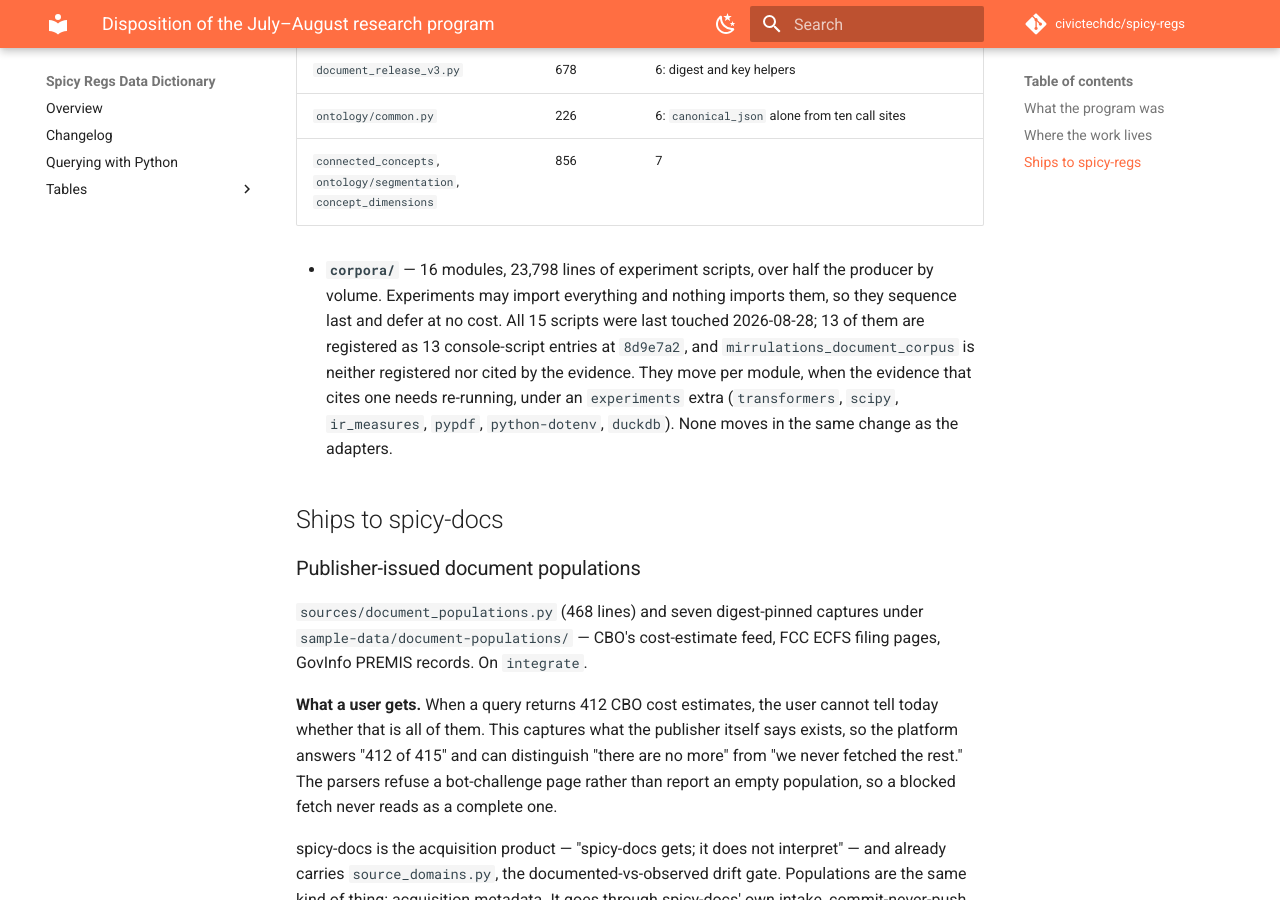
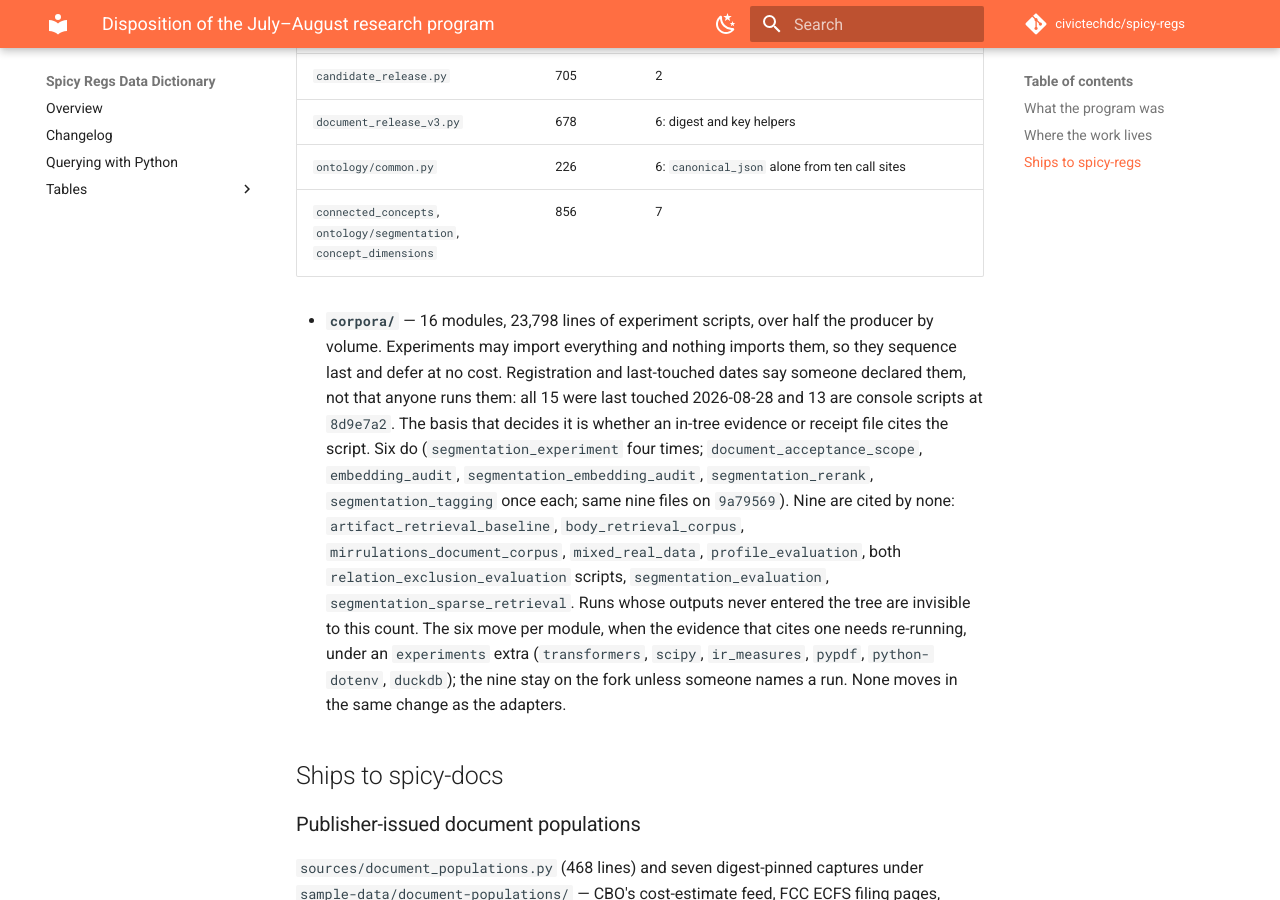
Before and after one commit to civictechdc/spicy-regs, an MkDocs documentation site: the page built from docs/disposition.md, in a window 1280 px wide and 900 px high, scrolled down 6896 px. Built offline with MkDocs 1.6.1 and Material for MkDocs 9.7.7, drawn with Linux system fonts in a browser that asks for light colours; comment, search, counter and statistics services are not loaded; some of the changed text lies outside the part shown.

Commit message:
docs(disposition): record the five-module reader guard fix and the corpora citation basis
spicy-docs 160dbe9 probes all five modules DocSpec imports, together and
alone. corpora/ scripts are counted by in-tree evidence and receipt
citations: six cited, nine not; the nine stay on the fork unless a run is
named.

Co-Authored-By: Claude Fable 5.1 <noreply@anthropic.com>
Claude-Session: https://claude.ai/code/session_017XbfiZd8imvF4gJeVX61KB

```diff
--- a/docs/disposition.md
+++ b/docs/disposition.md
@@ -227,11 +227,14 @@ every count below by AST on 2026-09-05 and added the seams recorded here.
   five of its modules, and spicy-docs' `tests/test_reader_closure.py` at
   `86e8416` fails if `polars`, `httpx`, `boto3`, `botocore`, `loguru`, or
   `tqdm` sit in `sys.modules` after importing `source_native` and
-  `source_native_profiles`. That guard is the enforcement for this port. It
+  `source_native_profiles`. That guard is the enforcement for this port; it
   gains the seven model names (`anthropic`, `openai`, `sentence_transformers`,
-  `torch`, `docling`, `tiktoken`, `transformers`), and since DocSpec imports
-  five modules on that path and all five are clean today, it should name all
-  five. Import direction, after spicysearch's `AGENTS.md` table
+  `torch`, `docling`, `tiktoken`, `transformers`) in its one tuple. It named
+  two of the five modules DocSpec imports; spicy-docs `160dbe9` (local `main`,
+  2026-09-05) probes all five, together and each alone, because a batch probe
+  cannot tell a clean module from one shadowed by a sibling that imported
+  first. All five were already clean. An orchestration guard, if the port adds
+  one, mirrors the per-module probe. Import direction, after spicysearch's `AGENTS.md` table
   (`f97b904:100`):
 
   | From | Read/verify | Acquisition/publish | Orchestration | Experiments |
@@ -280,13 +283,23 @@ every count below by AST on 2026-09-05 and added the seams recorded here.
 
 - **`corpora/`** — 16 modules, 23,798 lines of experiment scripts, over half
   the producer by volume. Experiments may import everything and nothing imports
-  them, so they sequence last and defer at no cost. All 15 scripts were last
-  touched 2026-08-28; 13 of them are registered as 13 console-script
-  entries at `8d9e7a2`, and `mirrulations_document_corpus` is neither
-  registered nor cited by the evidence. They move per module, when the evidence
-  that cites one needs re-running, under an `experiments` extra
-  (`transformers`, `scipy`, `ir_measures`, `pypdf`, `python-dotenv`,
-  `duckdb`). None moves in the same change as the adapters.
+  them, so they sequence last and defer at no cost. Registration and
+  last-touched dates say someone declared them, not that anyone runs them:
+  all 15 were last touched 2026-08-28 and 13 are console scripts at `8d9e7a2`.
+  The basis that decides it is whether an in-tree evidence or receipt file
+  cites the script. Six do (`segmentation_experiment` four times;
+  `document_acceptance_scope`, `embedding_audit`,
+  `segmentation_embedding_audit`, `segmentation_rerank`,
+  `segmentation_tagging` once each; same nine files on `9a79569`). Nine are
+  cited by none: `artifact_retrieval_baseline`, `body_retrieval_corpus`,
+  `mirrulations_document_corpus`, `mixed_real_data`, `profile_evaluation`,
+  both `relation_exclusion_evaluation` scripts, `segmentation_evaluation`,
+  `segmentation_sparse_retrieval`. Runs whose outputs never entered the tree
+  are invisible to this count. The six move per module, when the evidence that
+  cites one needs re-running, under an `experiments` extra (`transformers`,
+  `scipy`, `ir_measures`, `pypdf`, `python-dotenv`, `duckdb`); the nine stay
+  on the fork unless someone names a run. None moves in the same change as
+  the adapters.
 
 ## Ships to spicy-docs
 
```
